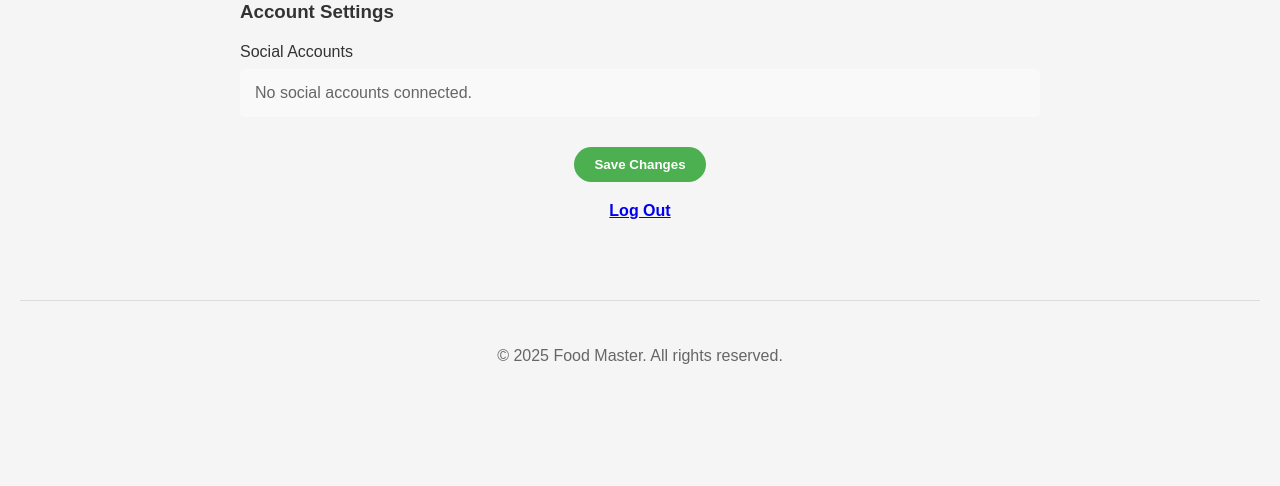
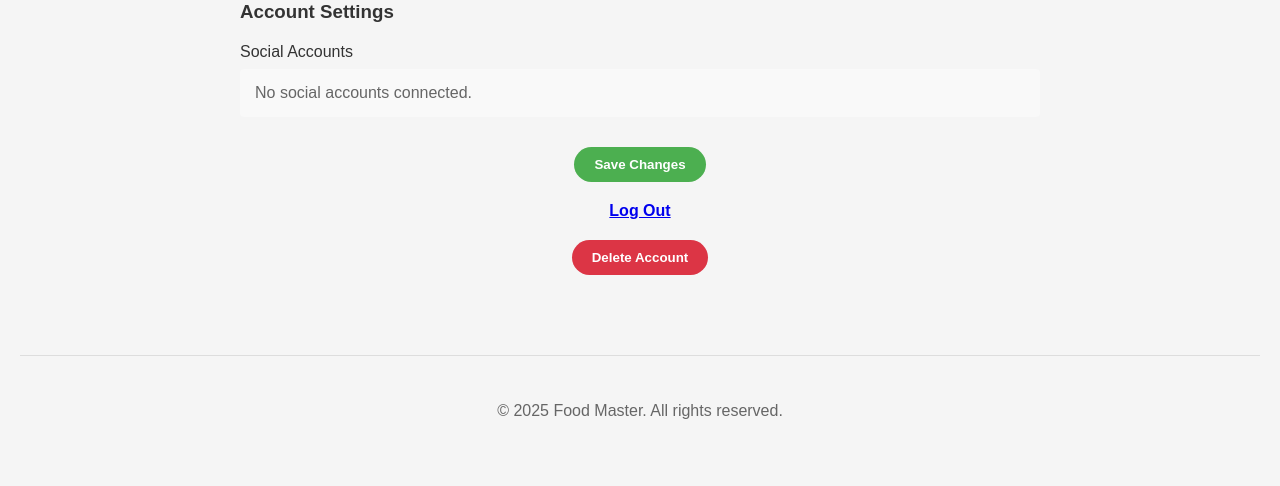
Before and after one commit to HeatherYangHui/FoodMasterWebsite, a Django app: page /profile/ in a window 1280 px wide. Shown: the part 738-1224 px from the top of the page. Before the commit the page ends 1102 px from the top, so only its background shows below. Run offline with Django 5.2, Linux system fonts and the light colour scheme; a user stored in the database is signed in; data comes from the database, SQL or seed files in the repository; both versions use the stored data as it was after the commit.

Commit message:
When google login, automatically create a profile for user; Allow user to delete account

```diff
--- a/foodmaster/foodmaster/apps.py
+++ b/foodmaster/foodmaster/apps.py
@@ -4,3 +4,7 @@ from django.apps import AppConfig
 class FoodmasterConfig(AppConfig):
     default_auto_field = "django.db.models.BigAutoField"
     name = "foodmaster"
+
+    def ready(self):
+        # Import signals so they get registered
+        import foodmaster.signals
--- a/foodmaster/foodmaster/templates/foodmaster/profile.html
+++ b/foodmaster/foodmaster/templates/foodmaster/profile.html
@@ -93,6 +93,29 @@
           <div style="margin-top: 20px; text-align: center;">
             <a href="{% url 'logout' %}" class="btn btn-danger">Log Out</a>
           </div>
+
+          <!-- Delete Account Button -->
+          <div style="text-align: center; margin-top: 20px;">
+            <form id="delete-account-form" method="POST" action="{% url 'delete_account' %}">
+              {% csrf_token %}
+              <button
+                type="button"
+                class="btn btn-secondary"
+                style="background-color: #dc3545; border: none; color: #fff;"
+                onclick="confirmDeleteAccount()"
+              >
+                Delete Account
+              </button>
+            </form>
+          </div>
+
+          <script>
+          function confirmDeleteAccount() {
+            if (confirm("Are you sure you want to permanently delete your account? This action cannot be undone.")) {
+              document.getElementById('delete-account-form').submit();
+            }
+          }
+          </script>
         </div>
       </div>
     </div>
--- a/foodmaster/foodmaster/views.py
+++ b/foodmaster/foodmaster/views.py
@@ -173,6 +173,29 @@ def home_view(request):
         return redirect('dashboard')
     else:
         return redirect('login')
+
+
+# -----------------------------
+# Delete Account View
+# -----------------------------
+@login_required
+def delete_account_view(request):
+    if request.method == "POST":
+        # Store user in a variable before logout
+        current_user = request.user
+
+        # Log the user out first, so session is cleared
+        logout(request)
+
+        # Now delete the user object, which should also delete the Profile
+        # if your Profile has on_delete=models.CASCADE
+        current_user.delete()
+
+        messages.success(request, "Your account has been deleted successfully.")
+        return redirect('home')  # or wherever you want them to go
+    else:
+        # If it's not a POST, just redirect or do something else.
+        return redirect('profile')
 
 
 # -----------------------------
--- a/foodmaster/webapps/settings.py
+++ b/foodmaster/webapps/settings.py
@@ -45,8 +45,10 @@ INSTALLED_APPS = [
     "allauth.socialaccount",
     "allauth.socialaccount.providers.google",  # Enable Google OAuth
 
-    # Your custom app
-    "foodmaster",  # Ensure your app is registered
+    # Custom app
+    # "foodmaster",  # Ensure your app is registered
+    # Custom app config
+    'foodmaster.apps.FoodmasterConfig',
 ]
 
 SITE_ID = 1  # Needed for django-allauth
--- a/foodmaster/webapps/urls.py
+++ b/foodmaster/webapps/urls.py
@@ -36,7 +36,6 @@ urlpatterns = [
     # Include your custom app’s URLs
     # path('', include('foodmaster.urls')),
 
-
     # URLS related to authentication
     path('login/', views.login_view, name='login'),
     path('register/', views.register_view, name='register'),
@@ -50,6 +49,7 @@ urlpatterns = [
 
     path('restaurant_search/', views.restaurant_search_view, name='restaurant_search'),
 
+    # profile and social feed
     path('profile/', views.profile_view, name='profile'),
     path('logout/', views.logout_view, name='logout'),
     path('social/', views.social_feed_view, name='social_feed'),
@@ -58,10 +58,13 @@ urlpatterns = [
     path('ajax/comment/<int:post_id>/', views.add_comment_ajax, name='add_comment_ajax'),
     path('posts/<int:post_id>/delete/', views.delete_post_ajax, name='delete_post'),
     path('ajax/follow/<int:profile_id>/', views.toggle_follow, name='toggle_follow'),
+    path('delete_account/', views.delete_account_view, name='delete_account'),
+
     # restaurant details view
     path('restaurant/<str:place_id>/', views.restaurant_detail_view, name='restaurant_detail'),
     path('share/<int:post_id>/', views.share_post_view, name='share_post'),
     path('restaurant/<int:place_id>/', views.restaurant_detail_view, name='restaurant_detail'),
+
     # recipe search view
     path('recipe_search/', views.recipe_search_view, name='recipe_search'),
     path('recipe_detail/', views.recipe_detail_view, name='recipe_detail'),
```
Also changed, not shown: foodmaster/foodmaster/signals.py (added, +28 -0 lines), foodmaster/db.sqlite3, foodmaster/media/profile_images/header2.JPG (added).
